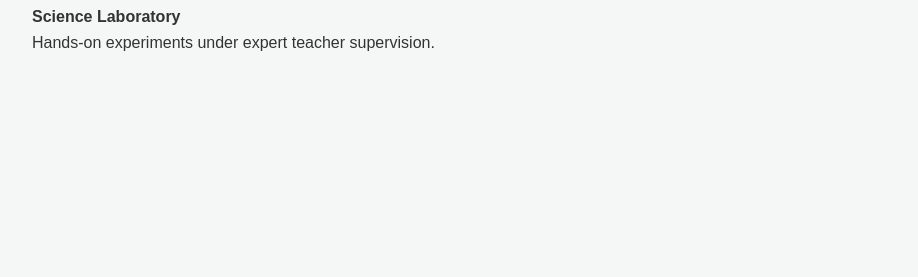
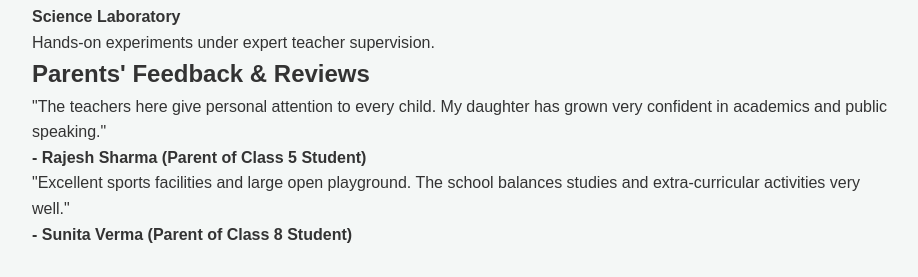
Before and after one commit to priyanshu2916-sp/School_Enquiry_Form_Page, a plain HTML site: page index.html in a window 1280 px wide. Shown: the part 1711-1988 px from the top of the page, without its empty margins (173-1091 px from the left). Before the commit the page ends 1796 px from the top, so only its background shows below. Drawn offline with Linux system fonts and the light colour scheme.

Commit message:
Add Parents' Feedback Section to index.html
Added a new section for parents' feedback and reviews with two sample reviews.

```diff
--- a/index.html
+++ b/index.html
@@ -79,3 +79,17 @@
         </div>
       </div>
     </section>
+    <!-- Parent Reviews Section -->
+    <section id="reviews" class="section-card">
+      <h2 class="section-title">Parents' Feedback & Reviews</h2>
+      <div class="reviews-grid">
+        <div class="review-box">
+          <p class="review-text">"The teachers here give personal attention to every child. My daughter has grown very confident in academics and public speaking."</p>
+          <h4 class="parent-name">- Rajesh Sharma (Parent of Class 5 Student)</h4>
+        </div>
+        <div class="review-box">
+          <p class="review-text">"Excellent sports facilities and large open playground. The school balances studies and extra-curricular activities very well."</p>
+          <h4 class="parent-name">- Sunita Verma (Parent of Class 8 Student)</h4>
+        </div>
+      </div>
+    </section>
```
